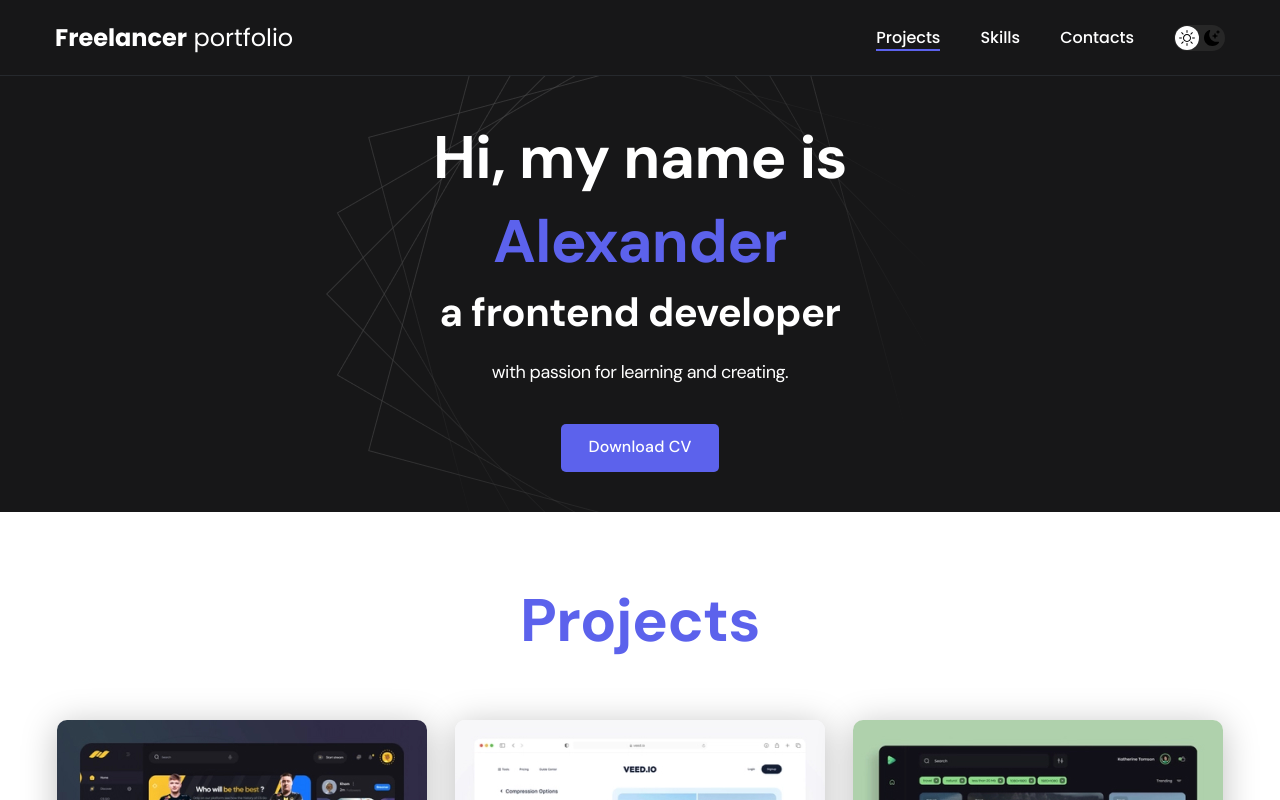
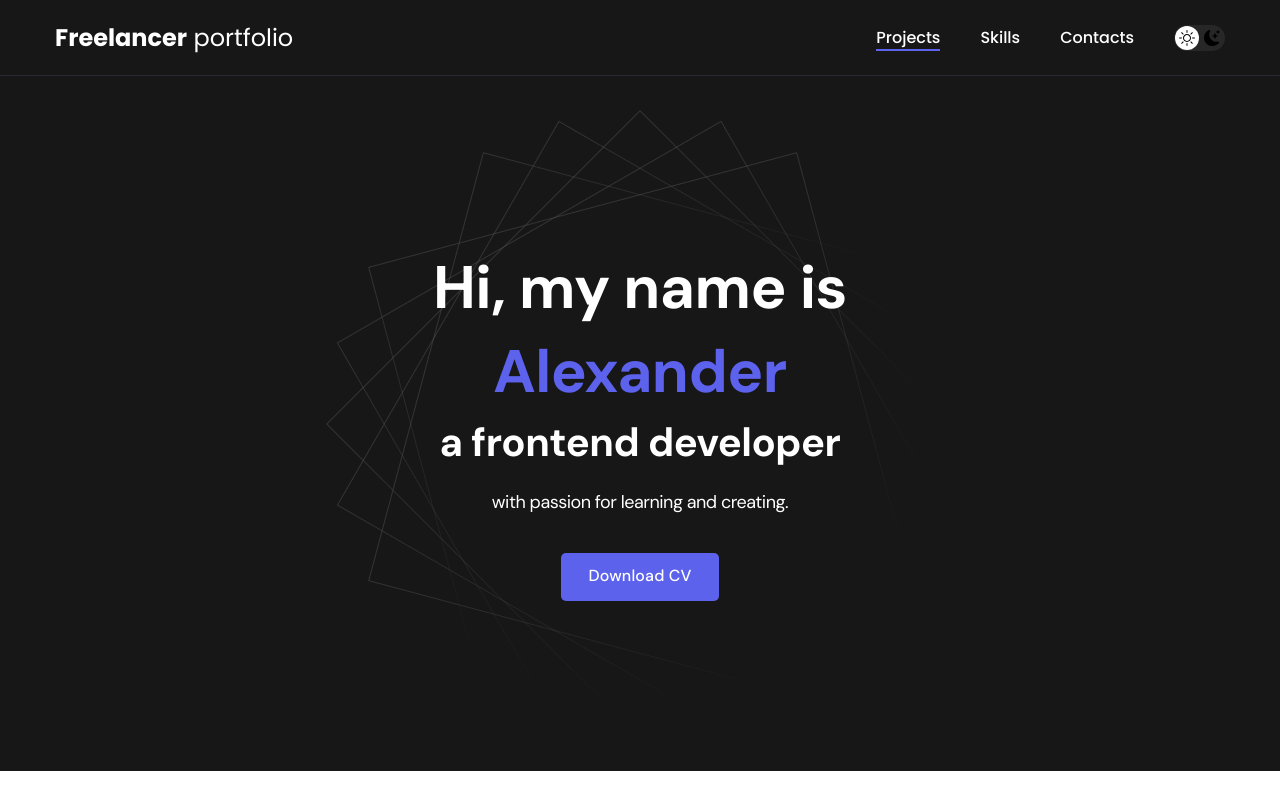
Before and after one commit to Kovalchuk-Alexandr/freelanceportfolio, a plain HTML site: page index.html in a window 1280 px wide. Shown: the top 800 px of the page. Drawn offline with Linux system fonts and the light colour scheme.

Commit message:
uncomment proper header hight

```diff
--- a/css/main.css
+++ b/css/main.css
@@ -231,7 +231,7 @@ body {
 
 .header {
   padding: 40px 0;
-  /* min-height: 695px; */
+  min-height: 695px;
   display: flex;
   justify-content: center;
   align-items: center;
```
